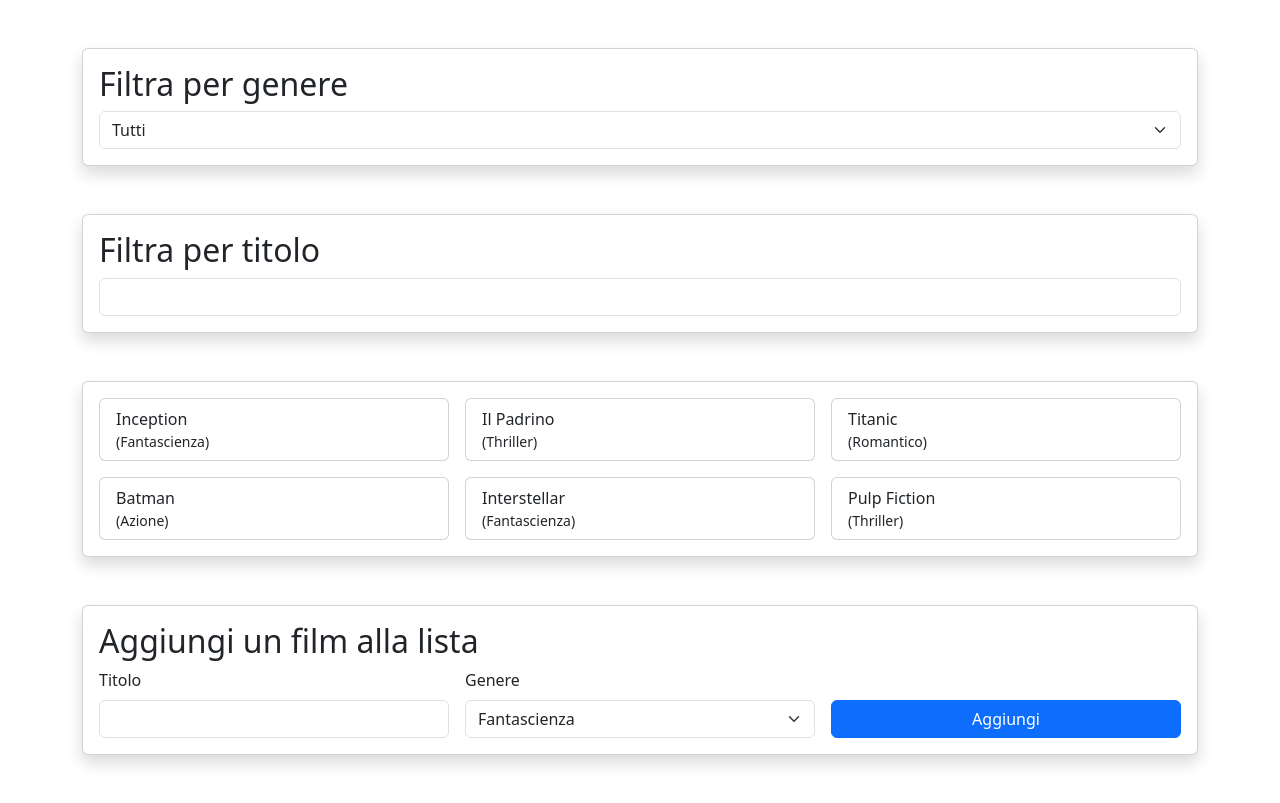
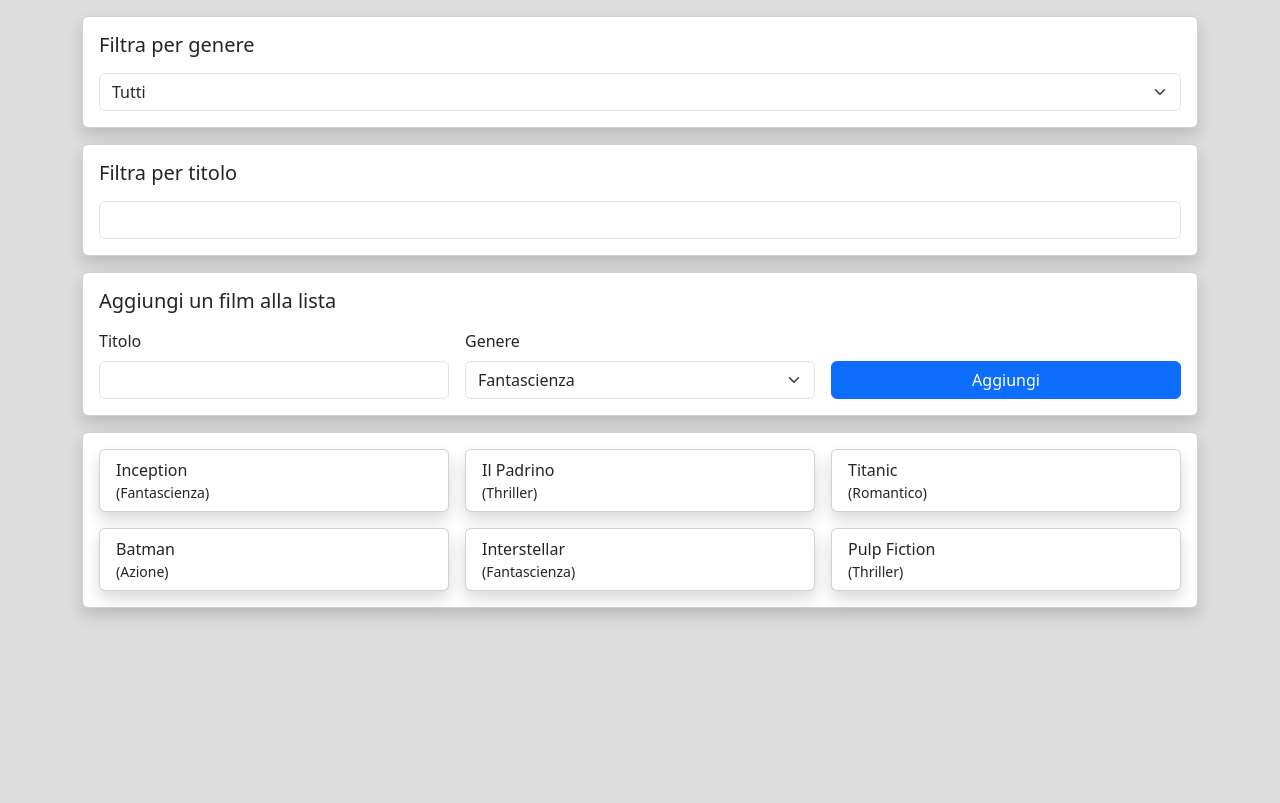
Before and after one commit to fedebacci/react-movie-filter, a React (Vite) app: page / in a window 1280 px wide. Built offline with nearby package versions, Linux system fonts and the light colour scheme.

Commit message:
Modifiche generali stile basic

```diff
--- a/src/assets/css/index.css
+++ b/src/assets/css/index.css
@@ -4,98 +4,7 @@
     padding: 0;
     box-sizing: border-box;
 }
-/* Mettere come classe .img-fluid se necessario */
-img {
-    display: block;
-    max-width: 100%;
+
+body {
+    background-color: #ddd;
 }
-a {
-    text-decoration: none;
-    color: inherit;
-}
-ul {
-    list-style-type: none;
-}
-
-
-
-/* DEBUG */
-.debug ,
-.debug * {
-    padding: 5px;
-    background-color: #ff000022;
-    border: 2px dashed red;
-}
-
-
-
-/* ⚙️ VARIABILI ⚙️ */
-:root {
-    --col-spacing: 1rem;
-}
-
-
-
-/* UTILS */
-section {
-    padding: calc(2 * var(--col-spacing)) 0;
-}
-.container {
-    max-width: 1200px;
-    margin: 0 auto;
-}
-.row {
-    display: flex;
-    flex-wrap: wrap;
-    margin: 0 calc(var(--col-spacing) * -1);
-    row-gap: calc(2 * var(--col-spacing));
-}
-.row [class*="col"] {
-    padding: 0 var(--col-spacing);
-}
-.row-no-gap {
-    display: flex;
-    flex-wrap: wrap;
-    margin: 0;
-    row-gap: 0;
-}
-.row-no-gap [class*="col"] {
-    padding: 0;
-}
-.col-100 {
-    width: 100%;
-}
-.col-1-2 {
-    width: calc(100% / 2);
-}
-.col-1-3 {
-    width: calc(100% / 3);
-}
-.col-2-3 {
-    width: calc(100% / 3 * 2);
-}
-.col-1-4 {
-    width: calc(100% / 4);
-}
-.col-3-4 {
-    width: calc(100% / 4 * 3);
-}
-.col-1-5 {
-    width: calc(100% / 5);
-}
-.col-4-5 {
-    width: calc(100% / 5 * 4);
-}
-.col-1-6 {
-    width: calc(100% / 6);
-}
-.col-5-6 {
-    width: calc(100% / 6 * 5);
-}
-.btn {
-    font-family: inherit;
-    cursor: pointer;
-    display: inline-block;
-    background-color: transparent;
-    border: 0;
-}
--- a/src/components/layout/Main.jsx
+++ b/src/components/layout/Main.jsx
@@ -17,7 +17,7 @@ moviesData.forEach(movie => {
 
 
 
-const initialAddMovieData = {
+const initialNewMovieData = {
     title: "",
     genre: ""
 }
@@ -30,7 +30,7 @@ export default function Main () {
     const [filteredMovies, setFilteredMovies] = useState(movies);
     const [filteredGenre, setFilteredGenre] = useState("all");
     const [filteredTitle, setFilteredTitle] = useState("");
-    const [newMovieData, setNewMovieData] = useState(initialAddMovieData);
+    const [newMovieData, setNewMovieData] = useState(initialNewMovieData);
 
 
 
@@ -45,7 +45,7 @@ export default function Main () {
 
 
 
-    const handleMovieDataChange = (e) =>{
+    const handleNewMovieDataChange = (e) =>{
         setNewMovieData({
             ...newMovieData,
             [e.target.name]: e.target.value
@@ -58,7 +58,7 @@ export default function Main () {
         if (newMovieData.title === "") return alert('Il nuovo film deve avere un titolo');
 
         setMovies([ ...movies, newMovieData]);
-        setNewMovieData(initialAddMovieData);
+        setNewMovieData(initialNewMovieData);
     }
 
 
@@ -78,15 +78,15 @@ export default function Main () {
                     handleChange={(e) => {setFilteredTitle(e.target.value)}}
                 />
 
-                <MoviesList
-                    movies={filteredMovies}
-                />
-
                 <AddMovie
                     genres={genres}
                     handleSubmit={handleAddNewMovieSubmit}
-                    handleInputChange={handleMovieDataChange}
+                    handleInputChange={handleNewMovieDataChange}
                     movieData={newMovieData}
+                />
+
+                <MoviesList
+                    movies={filteredMovies}
                 />
 
             </div>
--- a/src/components/movies/AddMovie.jsx
+++ b/src/components/movies/AddMovie.jsx
@@ -1,9 +1,11 @@
 export default function AddMovie ({ genres, handleSubmit, handleInputChange, movieData }) {
     return (
-        <div className="card shadow p-3 my-5">
+        <div className="card shadow p-3 my-3">
             <div className="row">
                 <div className="col-12">
-                    <h2>Aggiungi un film alla lista</h2>
+                    <h5 className="mb-3">
+                        Aggiungi un film alla lista
+                    </h5>
 
 
 
--- a/src/components/movies/MovieCard.jsx
+++ b/src/components/movies/MovieCard.jsx
@@ -1,7 +1,7 @@
 export default function MovieCard ({ movie }) {
     return (
         <div className="col">
-            <div className="card py-2 px-3 h-100">
+            <div className="card py-2 px-3 h-100 shadow">
                 {movie.title} <small>({movie.genre})</small>
             </div>
         </div>
--- a/src/components/movies/MoviesList.jsx
+++ b/src/components/movies/MoviesList.jsx
@@ -2,7 +2,7 @@ import MovieCard from "./MovieCard"
 
 export default function MoviesList ({ movies }) {
     return (
-        <div className="card shadow p-3 my-5">
+        <div className="card shadow p-3 my-3">
             {
                 movies.length > 0 ?
                     <div className="row row-cols-3 g-3">
--- a/src/components/ui/FilterByInput.jsx
+++ b/src/components/ui/FilterByInput.jsx
@@ -1,9 +1,11 @@
 export default function FilterBySelect ({ filteredElement, handleChange }) {
     return (
-        <div className="card shadow p-3 my-5">
+        <div className="card shadow p-3 my-3">
             <div className="row">
                 <div className="col-12">
-                    <h2>Filtra per titolo</h2>
+                    <h5 className="mb-3">
+                        Filtra per titolo
+                    </h5>
                     <input className="form-control"
                         value={filteredElement}
                         onChange={handleChange}
--- a/src/components/ui/FilterBySelect.jsx
+++ b/src/components/ui/FilterBySelect.jsx
@@ -1,9 +1,11 @@
 export default function FilterBySelect ({ filteredElement, possibleValues , handleChange }) {
     return (
-        <div className="card shadow p-3 my-5">
+        <div className="card shadow p-3 my-3">
             <div className="row">
                 <div className="col-12">
-                    <h2>Filtra per genere</h2>
+                    <h5 className="mb-3">
+                        Filtra per genere
+                    </h5>
                     <select
                         value={filteredElement}
                         onChange={handleChange}
--- a/src/main.jsx
+++ b/src/main.jsx
@@ -8,7 +8,7 @@ import 'bootstrap/dist/css/bootstrap.min.css'
 // Import all of Bootstrap’s JS
 import * as bootstrap from 'bootstrap'
 
-// import './assets/css/index.css'
+import './assets/css/index.css'
 
 createRoot(document.getElementById('root')).render(
   <StrictMode>
```
